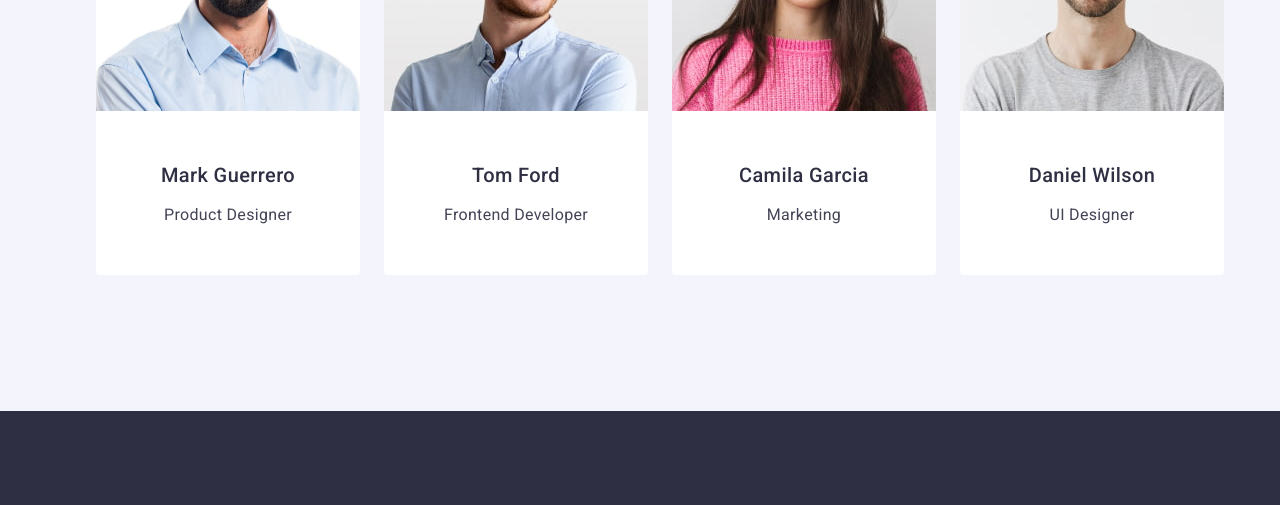
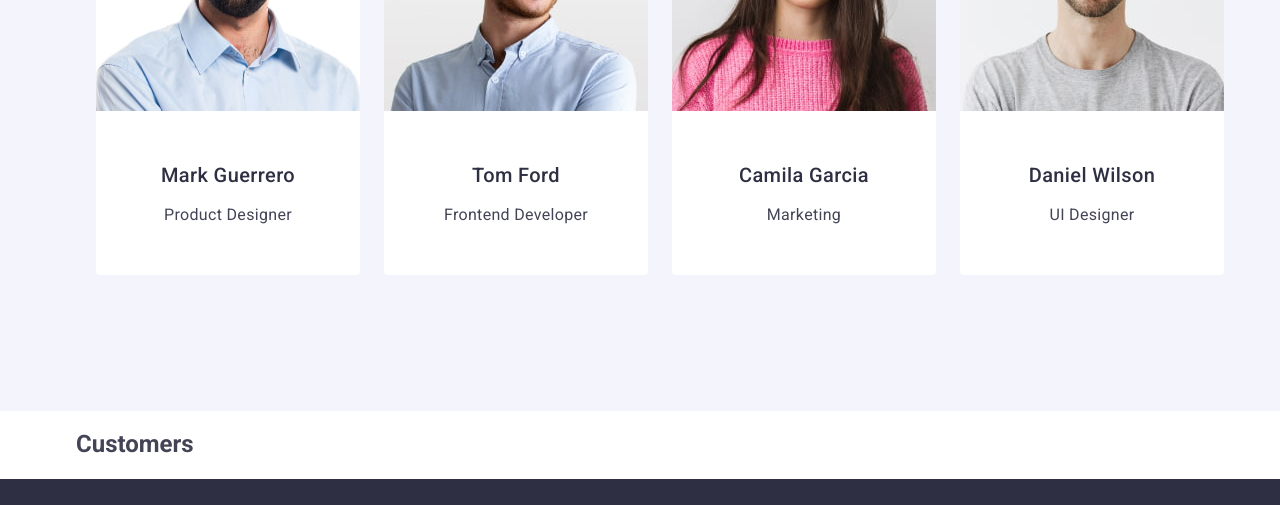
Before and after one commit to dariia234-16/goit-markup-hw-04, a plain HTML site: page index.html in a window 1280 px wide. Shown: the part 2190-2695 px from the top of the page. Drawn offline with nearby package versions, Linux system fonts and the light colour scheme.

Commit message:
add customers section withour vectors index

```diff
--- a/index.html
+++ b/index.html
@@ -207,6 +207,11 @@
           </ul>
         </div>
       </section>
+      <section class="customers">
+        <div class="container customers-container">
+          <h2>Customers</h2>
+        </div>
+      </section>
     </main>
     <footer class="footer">
       <div class="container footer-container">
```
